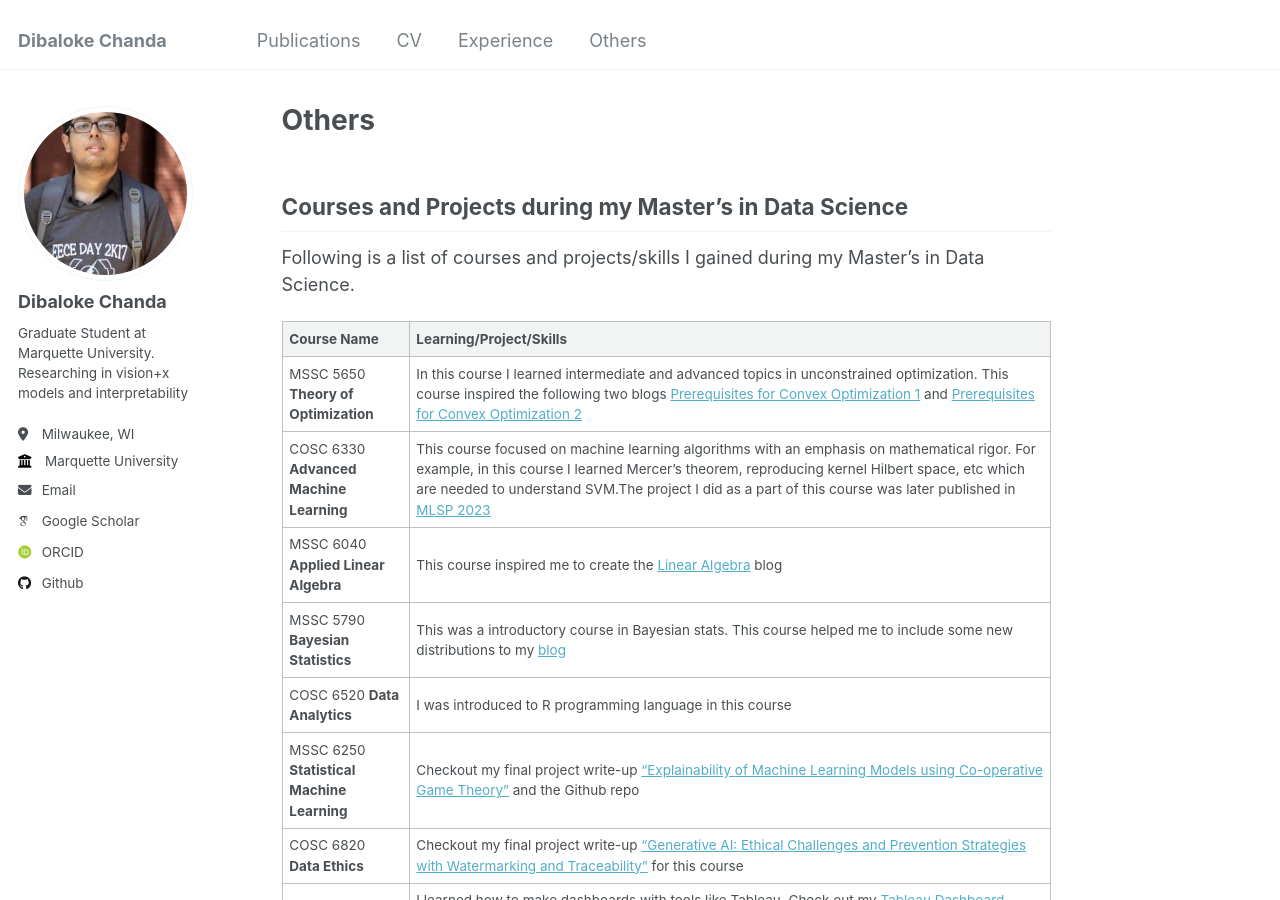
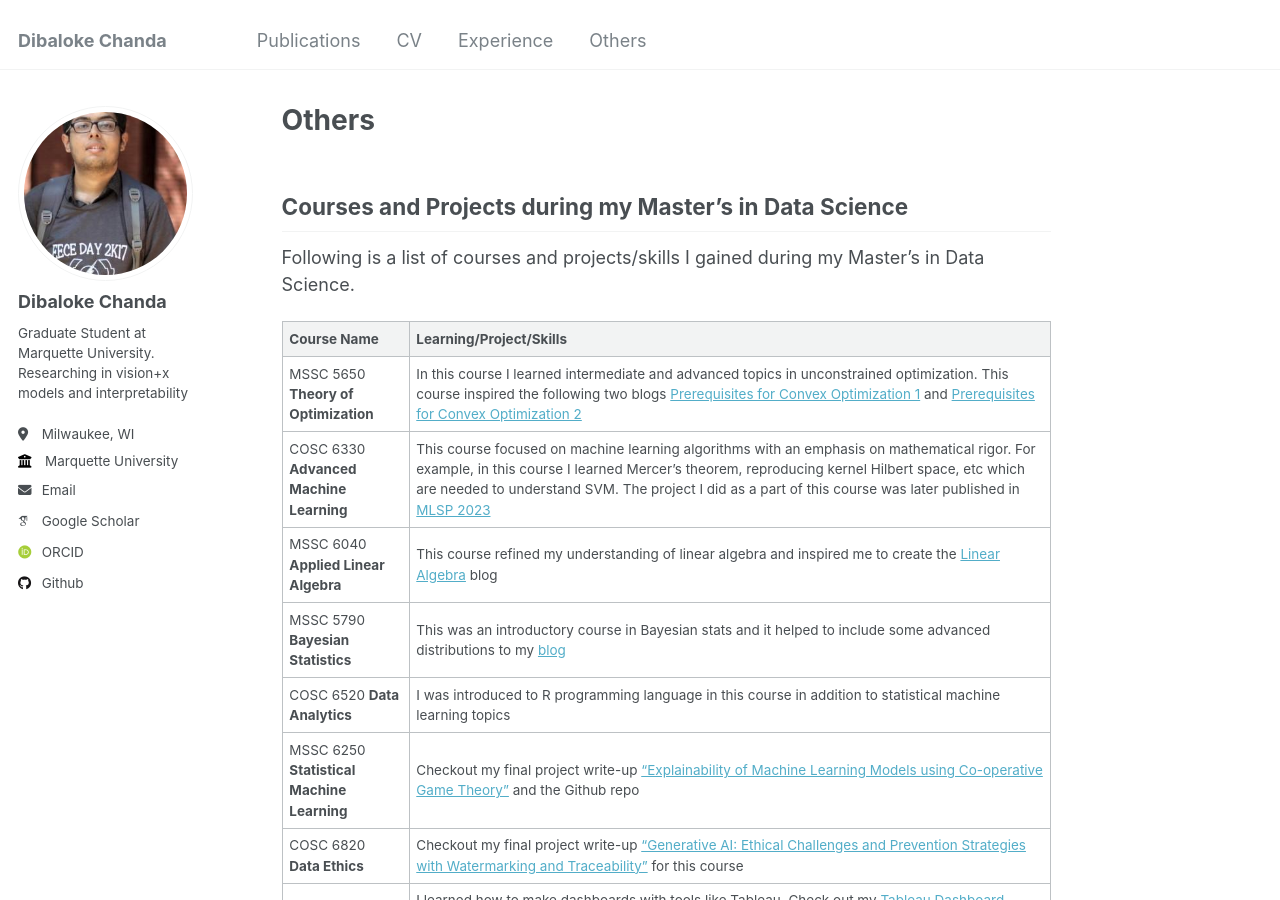
Before and after one commit to dibaloke/dibaloke.github.io, a Jekyll site: the page built from _pages/others.md, in a window 1280 px wide and 900 px high. Built offline with Jekyll 4.4.1, drawn with Linux system fonts in a browser that asks for light colours; some web fonts are replaced.

Commit message:
Update others.md

```diff
--- a/_pages/others.md
+++ b/_pages/others.md
@@ -12,10 +12,10 @@ Following is a list of courses and projects/skills I gained during my Master's i
 | Course Name         | Learning/Project/Skills          |
 |------------------|----------------------|
 |MSSC 5650<br><b>Theory of Optimization</b>| In this course I learned intermediate and advanced topics in unconstrained optimization. This course inspired the following two blogs [Prerequisites for Convex Optimization 1](https://dibalokechanda.github.io/posts/Prerequisites-for-Convex-Optimization1-blog/) and [Prerequisites for Convex Optimization 2](https://dibalokechanda.github.io/posts/Prerequisites-for-Convex-Optimization2-blog/)|
-|COSC 6330<br><b>Advanced Machine Learning</b>| This course focused on machine learning algorithms with an emphasis on mathematical rigor. For example, in this course I learned Mercer's theorem, reproducing kernel Hilbert space, etc which are needed to understand SVM.The project I did as a part of this course was later published in [MLSP 2023](https://graph-based-mtl-fault-detection.github.io/)|
-| MSSC 6040 <br> <b>Applied Linear Algebra</b>| This course inspired me to create the [Linear Algebra](https://dibalokechanda.github.io/Linear-Algebra/) blog|
-| MSSC 5790<br><b>Bayesian Statistics</b>|This was a introductory course in Bayesian stats. This course helped me to include some new distributions to my [blog](https://dibalokechanda.github.io/posts/a-reference-guide-to-distributions-blog/) |
-|COSC 6520 <b>Data Analytics</b>| I was introduced to R programming language in this course |
+|COSC 6330<br><b>Advanced Machine Learning</b>| This course focused on machine learning algorithms with an emphasis on mathematical rigor. For example, in this course I learned Mercer's theorem, reproducing kernel Hilbert space, etc which are needed to understand SVM. The project I did as a part of this course was later published in [MLSP 2023](https://graph-based-mtl-fault-detection.github.io/)|
+| MSSC 6040 <br> <b>Applied Linear Algebra</b>| This course refined my understanding of linear algebra and inspired me to create the [Linear Algebra](https://dibalokechanda.github.io/Linear-Algebra/) blog|
+| MSSC 5790<br><b>Bayesian Statistics</b>|This was an introductory course in Bayesian stats and it helped to include some advanced distributions to my [blog](https://dibalokechanda.github.io/posts/a-reference-guide-to-distributions-blog/) |
+|COSC 6520 <b>Data Analytics</b>| I was introduced to R programming language in this course in addition to statistical machine learning topics|
 | MSSC 6250<br><b>Statistical Machine Learning</b> | Checkout my final project write-up <a href="https://dibaloke.github.io/files/MSSC_6250_Project_Dibaloke.pdf" target="_blank"> "Explainability of Machine Learning Models using Co-operative Game Theory"</a> and the Github repo|
 | COSC 6820<br> <b> Data Ethics </b> | Checkout my final project write-up <a href="https://dibaloke.github.io/files/Final_Paper_Data_Ethics_Dibaloke.pdf" target="_blank"> "Generative AI: Ethical Challenges and Prevention Strategies with Watermarking and Traceability"</a> for this course|
 |COSC 5500 <br> <b> Visual Analytics </b> | I learned how to make dashboards with tools like Tableau. Check out my [Tableau Dashboard](https://public.tableau.com/views/DibalokeChandaVisualAnalyticsSpring2024TableauProject_3/Dashboard1?:language=en-GB&:sid=&:redirect=auth&:display_count=n&:origin=viz_share_link) where I visual crime data and Airbnb listing in Chicago area. As a final project, I used Rshiny to create an interactive app, see the GitHub repo for that.|
```
